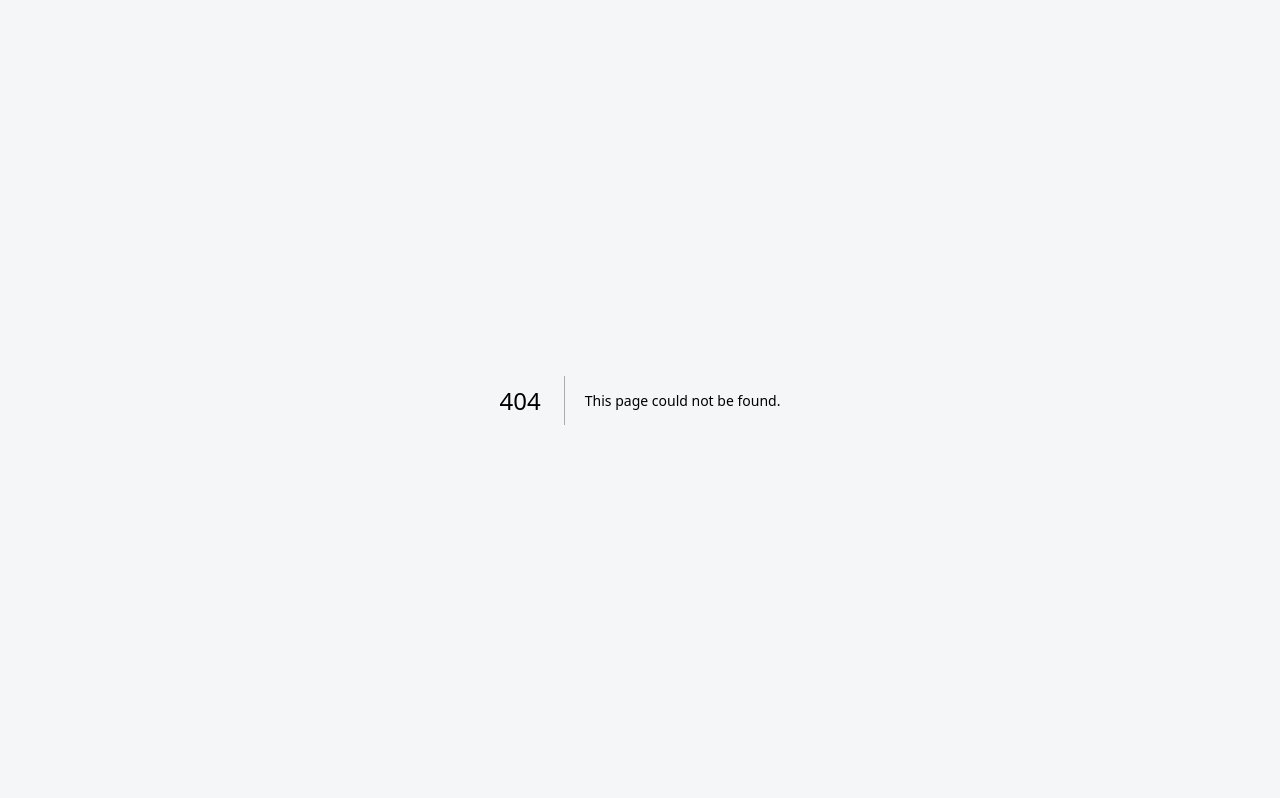
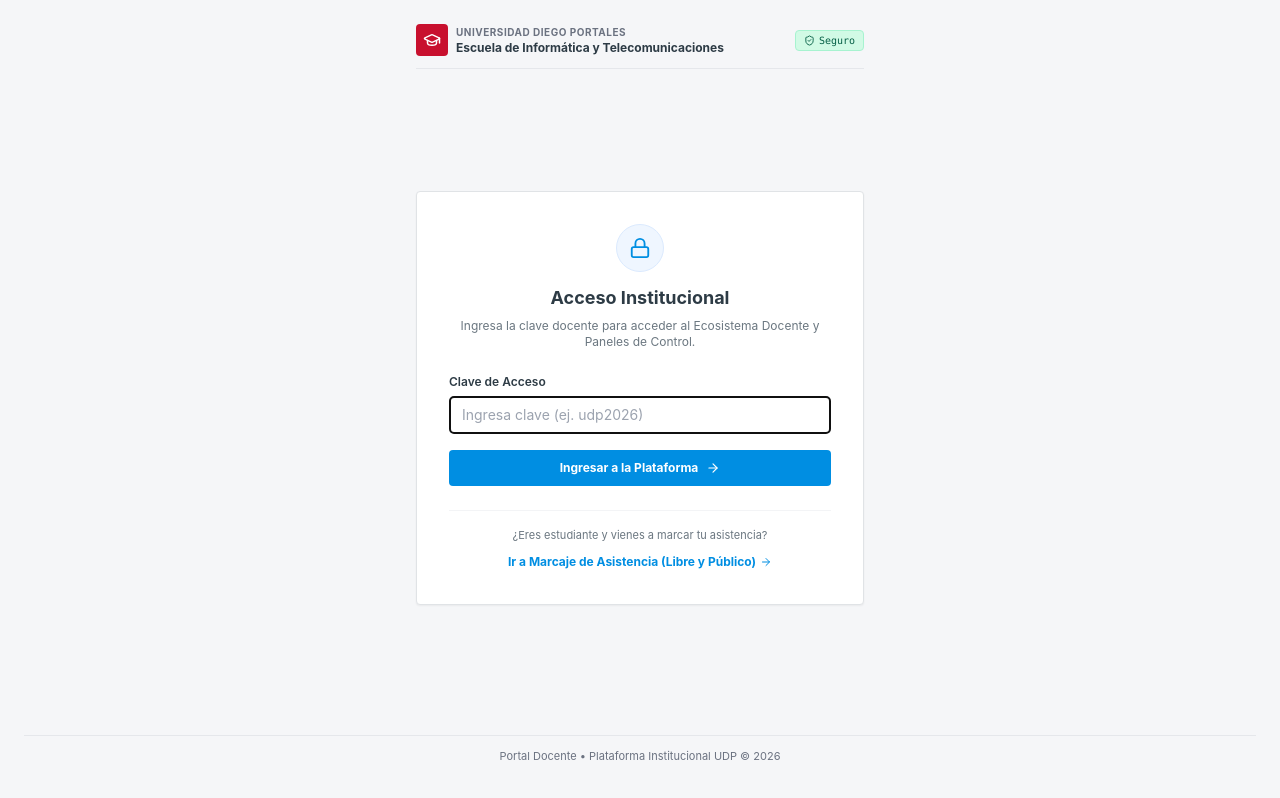
Before and after one commit to benjamin09111/docencia_ia_udp, a Next.js app: page /login in a window 1280 px wide. Before the commit this address had no page. Built offline with nearby package versions, Linux system fonts and the light colour scheme.

Commit message:
feat: acceso institucional simple con clave maestra (udp2026) protegiendo rutas privadas y manteniendo asistencia 100% publica

```diff
--- /dev/null
+++ b/src/app/api/auth/login/route.ts
@@ -0,0 +1,40 @@
+import { NextRequest, NextResponse } from "next/server";
+
+export async function POST(req: NextRequest) {
+  try {
+    const body = await req.json();
+    const { password } = body;
+
+    const expectedKey =
+      process.env.APP_ACCESS_KEY ||
+      process.env.NEXT_PUBLIC_APP_ACCESS_KEY ||
+      "udp2026";
+
+    if (!password || typeof password !== "string") {
+      return NextResponse.json({ error: "Debe ingresar una clave de acceso." }, { status: 400 });
+    }
+
+    if (password.trim() !== expectedKey.trim()) {
+      return NextResponse.json({ error: "Clave de acceso incorrecta. Intente nuevamente." }, { status: 401 });
+    }
+
+    // Generar respuesta exitosa y asignar cookie HttpOnly de sesión
+    const response = NextResponse.json({ success: true, message: "Acceso autorizado." });
+
+    response.cookies.set("udp_auth_session", "authenticated_udp_session_2026", {
+      httpOnly: true,
+      secure: process.env.NODE_ENV === "production",
+      sameSite: "lax",
+      path: "/",
+      maxAge: 60 * 60 * 12, // 12 horas de sesión
+    });
+
+    return response;
+  } catch (error) {
+    console.error("Error en autenticación institucional:", error);
+    return NextResponse.json(
+      { error: "No fue posible procesar el inicio de sesión en este momento." },
+      { status: 500 }
+    );
+  }
+}
--- /dev/null
+++ b/src/app/api/auth/logout/route.ts
@@ -0,0 +1,16 @@
+import { NextResponse } from "next/server";
+
+export async function POST() {
+  const response = NextResponse.json({ success: true, message: "Sesión cerrada correctamente." });
+
+  // Destruir cookie de sesión
+  response.cookies.set("udp_auth_session", "", {
+    httpOnly: true,
+    secure: process.env.NODE_ENV === "production",
+    sameSite: "lax",
+    path: "/",
+    maxAge: 0,
+  });
+
+  return response;
+}
--- /dev/null
+++ b/src/app/login/page.tsx
@@ -0,0 +1,151 @@
+"use client";
+
+import React, { useState } from "react";
+import { useRouter } from "next/navigation";
+import { GraduationCap, ShieldCheck, Lock, ArrowRight, AlertCircle, Loader2 } from "lucide-react";
+import Link from "next/link";
+
+export default function LoginPage() {
+  const router = useRouter();
+  const [password, setPassword] = useState("");
+  const [loading, setLoading] = useState(false);
+  const [error, setError] = useState<string | null>(null);
+
+  const handleSubmit = async (e: React.FormEvent) => {
+    e.preventDefault();
+    if (!password.trim()) {
+      setError("Por favor ingresa la clave de acceso.");
+      return;
+    }
+
+    setLoading(true);
+    setError(null);
+
+    try {
+      const res = await fetch("/api/auth/login", {
+        method: "POST",
+        headers: { "Content-Type": "application/json" },
+        body: JSON.stringify({ password }),
+      });
+
+      const data = await res.json();
+
+      if (!res.ok) {
+        setError(data.error || "Clave incorrecta.");
+        setLoading(false);
+        return;
+      }
+
+      // Redirigir al inicio o página previa
+      const params = new URLSearchParams(window.location.search);
+      const nextUrl = params.get("next") || "/";
+      router.push(nextUrl);
+      router.refresh();
+    } catch {
+      setError("Error de red al verificar clave. Intente nuevamente.");
+      setLoading(false);
+    }
+  };
+
+  return (
+    <div className="min-h-screen bg-[#F5F6F8] flex flex-col justify-between p-4 sm:p-6 font-sans">
+      {/* Header Institucional Superior */}
+      <header className="max-w-md w-full mx-auto flex items-center justify-between border-b border-gray-200 pb-3 mb-6">
+        <div className="flex items-center gap-2">
+          <div className="w-8 h-8 rounded bg-[#C8102E] text-white flex items-center justify-center font-bold shadow-2xs">
+            <GraduationCap size={18} />
+          </div>
+          <div>
+            <span className="text-[10px] font-bold text-gray-500 uppercase tracking-wider block">
+              Universidad Diego Portales
+            </span>
+            <h1 className="text-xs font-bold text-[#2D3B45]">
+              Escuela de Informática y Telecomunicaciones
+            </h1>
+          </div>
+        </div>
+
+        <span className="text-[10px] text-emerald-800 bg-emerald-100 border border-emerald-200 px-2 py-0.5 rounded font-mono flex items-center gap-1">
+          <ShieldCheck size={11} /> Seguro
+        </span>
+      </header>
+
+      {/* Contenido Principal: Tarjeta de Acceso Canvas UDP */}
+      <main className="flex-1 flex items-center justify-center">
+        <div className="max-w-md w-full bg-white border border-[#E0E3E6] rounded-[4px] p-6 sm:p-8 shadow-canvas-card space-y-6">
+          <div className="text-center space-y-1.5">
+            <div className="w-12 h-12 mx-auto rounded-full bg-blue-50 text-[#008EE2] flex items-center justify-center mb-3 border border-blue-100">
+              <Lock size={22} />
+            </div>
+            <h2 className="text-lg font-bold text-[#2D3B45]">
+              Acceso Institucional
+            </h2>
+            <p className="text-xs text-[#6B7780]">
+              Ingresa la clave docente para acceder al Ecosistema Docente y Paneles de Control.
+            </p>
+          </div>
+
+          {error && (
+            <div className="p-3 bg-rose-50 border border-rose-200 text-[#C8102E] rounded-[4px] text-xs flex items-center gap-2 animate-fadeIn">
+              <AlertCircle size={15} className="shrink-0" />
+              <span>{error}</span>
+            </div>
+          )}
+
+          <form onSubmit={handleSubmit} className="space-y-4">
+            <div>
+              <label className="block text-xs font-semibold text-[#2D3B45] mb-1.5">
+                Clave de Acceso
+              </label>
+              <input
+                type="password"
+                value={password}
+                onChange={(e) => setPassword(e.target.value)}
+                placeholder="Ingresa clave (ej. udp2026)"
+                autoFocus
+                className="w-full px-3 py-2 text-sm bg-gray-50 border border-[#E0E3E6] rounded-[4px] focus:bg-white focus:outline-hidden focus:border-[#008EE2] transition-colors"
+              />
+            </div>
+
+            <button
+              type="submit"
+              disabled={loading}
+              className="w-full py-2.5 px-4 bg-[#008EE2] hover:bg-[#0077BE] text-white text-xs font-bold rounded-[4px] flex items-center justify-center gap-2 transition-colors disabled:opacity-60 shadow-xs cursor-pointer"
+            >
+              {loading ? (
+                <>
+                  <Loader2 size={15} className="animate-spin" />
+                  <span>Verificando...</span>
+                </>
+              ) : (
+                <>
+                  <span>Ingresar a la Plataforma</span>
+                  <ArrowRight size={14} />
+                </>
+              )}
+            </button>
+          </form>
+
+          {/* Enlace directo a marcaje público de asistencia */}
+          <div className="pt-4 border-t border-gray-100 text-center">
+            <span className="text-[11px] text-[#6B7780] block mb-1">
+              ¿Eres estudiante y vienes a marcar tu asistencia?
+            </span>
+            <Link
+              href="/asistencia"
+              className="text-xs font-bold text-[#008EE2] hover:underline inline-flex items-center gap-1"
+            >
+              <span>Ir a Marcaje de Asistencia (Libre y Público)</span>
+              <ArrowRight size={12} />
+            </Link>
+          </div>
+        </div>
+      </main>
+
+      {/* Footer Mínimo */}
+      <footer className="text-center text-[11px] text-gray-500 mt-8 py-3 border-t border-gray-200">
+        Portal Docente • Plataforma Institucional UDP © 2026
+      </footer>
+    </div>
+  );
+}
--- a/src/components/canvas/CanvasHeader.tsx
+++ b/src/components/canvas/CanvasHeader.tsx
@@ -2,7 +2,7 @@
 
 import React, { useState } from "react";
 import { UserRole } from "@/types";
-import { ShieldCheck, GraduationCap, School, CheckCircle2, Network } from "lucide-react";
+import { ShieldCheck, GraduationCap, School, CheckCircle2, Network, LogOut } from "lucide-react";
 import { FutureConnectionsModal } from "@/components/modules/common/FutureConnectionsModal";
 
 interface CanvasHeaderProps {
@@ -23,6 +23,13 @@ export const CanvasHeader: React.FC<CanvasHeaderProps> = ({
   userName = "Benjamín Morales Pizarro",
 }) => {
   const [showConnectionsModal, setShowConnectionsModal] = useState(false);
+
+  const handleLogout = async () => {
+    try {
+      await fetch("/api/auth/logout", { method: "POST" });
+    } catch {}
+    window.location.href = "/login";
+  };
 
   return (
     <header className="h-16 bg-white border-b border-canvas-border-light px-3 sm:px-6 flex items-center justify-between shadow-canvas-card sticky top-0 z-20 gap-2">
@@ -129,6 +136,16 @@ export const CanvasHeader: React.FC<CanvasHeaderProps> = ({
               : "Estudiante UDP"}
           </span>
         </div>
+
+        <button
+          type="button"
+          onClick={handleLogout}
+          className="flex items-center gap-1.5 px-2 sm:px-2.5 py-1.5 rounded-[4px] text-xs font-semibold text-gray-500 hover:text-[#C8102E] hover:bg-red-50 border border-gray-200 hover:border-red-200 transition-colors cursor-pointer"
+          title="Cerrar sesión institucional y bloquear acceso"
+        >
+          <LogOut size={13} className="shrink-0" />
+          <span className="hidden sm:inline">Salir</span>
+        </button>
       </div>
 
       {/* Modal Futuras Conexiones */}
```
Also changed, not shown: src/middleware.ts (added, +47 -0 lines).
